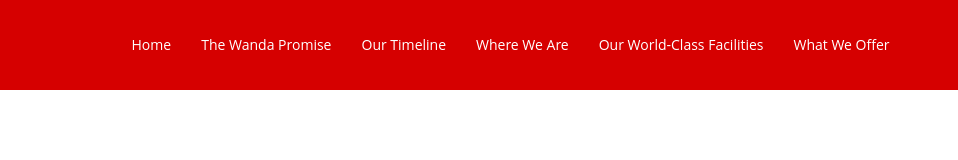
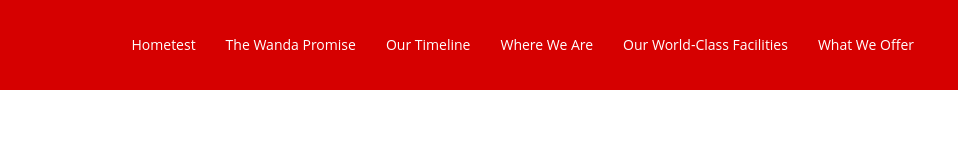
Before and after one commit to gitdotkon/wsqsite, a plain HTML site: page index.html in a window 1280 px wide. Shown: the full height of the page, 82-1040 px from the left. Drawn offline with nearby package versions, Linux system fonts and the light colour scheme.

Commit message:
test Home

```diff
--- a/index.html
+++ b/index.html
@@ -28,7 +28,7 @@
 		</div>
 		<nav>
 			<ul>
-				<li><a href="#">Home</a></li>
+				<li><a href="#">Hometest</a></li>
 				<li><a href="#">The Wanda Promise</a></li>
 				<li><a href="#">Our Timeline</a></li>
 				<li><a href="#">Where We Are</a></li>
```
